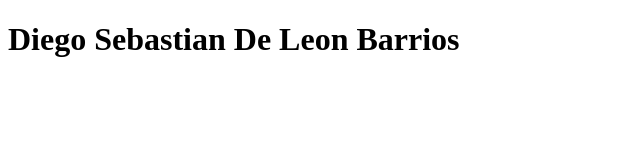
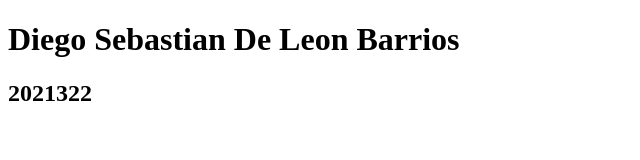
Before and after one commit to Pablo-cos/repo_act_2, a plain HTML site: page index.html in a window 1280 px wide. Shown: the whole page, without its empty margins (0-640 px from the left). Drawn offline with Linux system fonts and the light colour scheme.

Commit message:
sebastian añadio el carnet

```diff
--- a/index.html
+++ b/index.html
@@ -7,6 +7,6 @@
 </head>
 <body>
     <h1>Diego Sebastian De Leon Barrios</h1>
-
+    <h2>2021322</h2>
 </body>
 </html>
```
